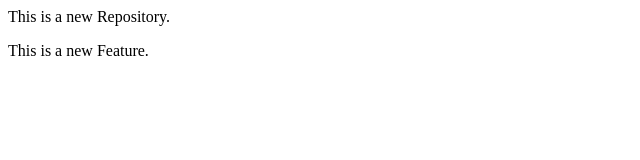
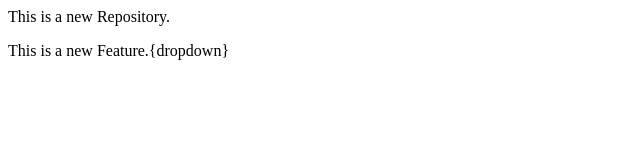
Before and after one commit to Chhandavi1710/LocalRepo, a plain HTML site: page index.html in a window 1280 px wide. Shown: the full height of the page, 0-640 px from the left. Drawn offline with Linux system fonts and the light colour scheme.

Commit message:
Add a dropdown

```diff
--- a/index.html
+++ b/index.html
@@ -3,5 +3,5 @@
 </p>
 
 <p>
-    This is a new Feature.
+    This is a new Feature.{dropdown}
 </p>
```
